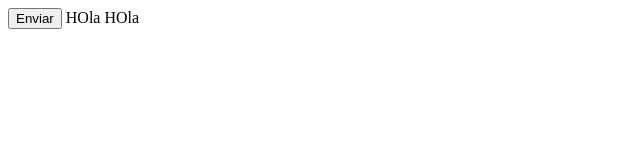
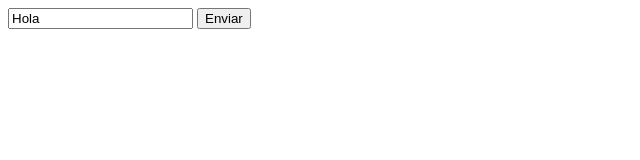
Before and after one commit to dcatr001/hola-mundo, a plain HTML site: page WebContent/index.html in a window 1280 px wide. Shown: the whole page, without its empty margins (0-640 px from the left). Drawn offline with Linux system fonts and the light colour scheme.

Commit message:
Priemra edicio

```diff
--- a/WebContent/index.html
+++ b/WebContent/index.html
@@ -6,10 +6,10 @@
 </head>
 <body>
 <form action="MiServlet" method="post">
-
+<input type="tetxt" value="Hola">
 <input type="submit" value="Enviar">
 
-HOla HOla
+
 
 </form>
 </body>
```
